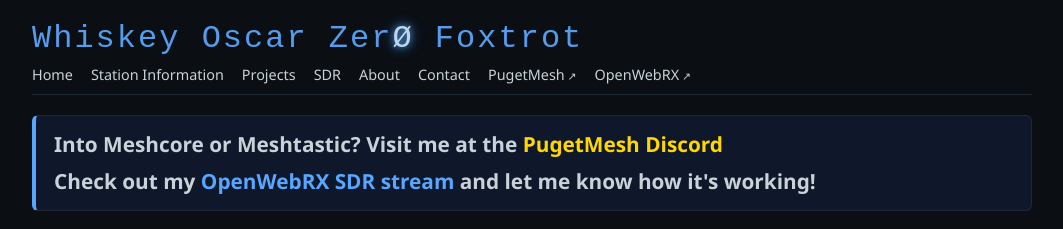
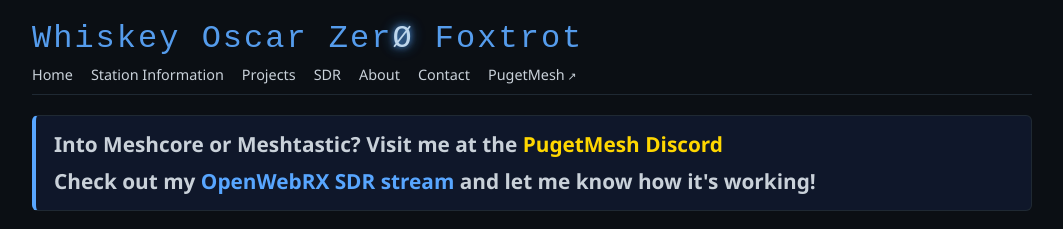
Before and after one commit to Lymitliss/Lymitliss.github.io, a Jekyll site: the page built from index.md, in a window 1280 px wide. Shown: the top 229 px of the page, without its empty margins (108-1171 px from the left). Built offline with Jekyll 4.4.1, drawn with Linux system fonts in a browser that asks for light colours.

Commit message:
Update default.html

```diff
--- a/_layouts/default.html
+++ b/_layouts/default.html
@@ -25,7 +25,6 @@
         <a href="{{ '/about' | relative_url }}">About</a>
         <a href="{{ '/contact' | relative_url }}">Contact</a>
         <a href="https://pugetmesh.org" target="_blank" rel="noopener">PugetMesh</a>
-        <a href="https://rx.wo0f.com/" target="_blank" rel="noopener">OpenWebRX</a>
       </div>
     </nav>
 
@@ -39,7 +38,7 @@
       </div>
       <div class="home-banner-line home-banner-line-secondary">
         Check out my
-        <a href="https://rx.wo0f.com/" target="_blank" rel="noopener" class="home-banner-link-blue">
+        <a href="{{ '/sdr' | relative_url }}" class="home-banner-link-blue">
           OpenWebRX SDR stream
         </a>
         and let me know how it's working!
```
